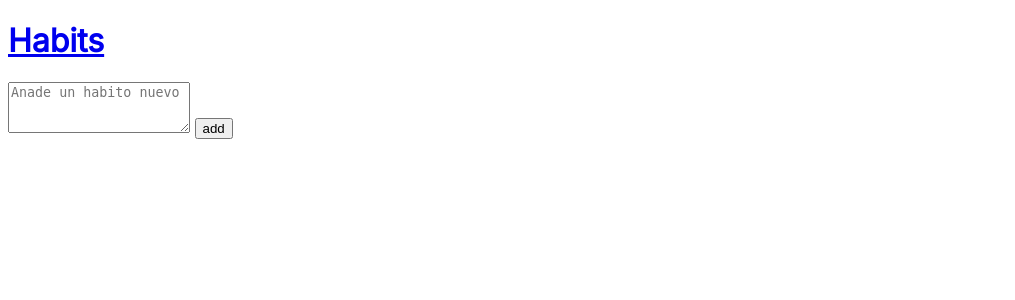
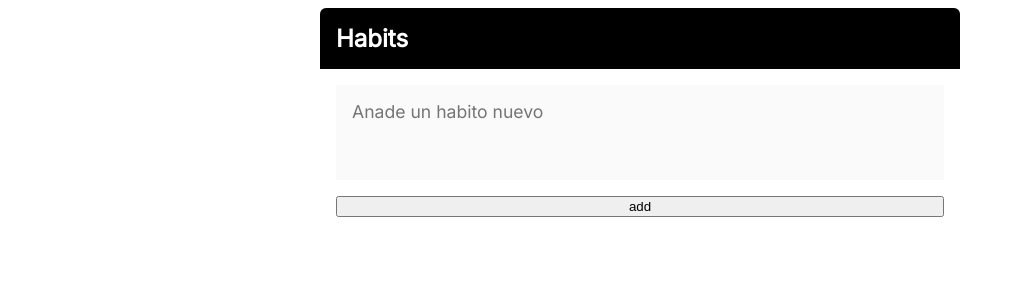
Before and after one commit to max-mena-SD/HabitTracker, a Flask app: page /add in a window 1280 px wide. Shown: the top 300 px of the page, without its empty margins (0-1015 px from the left). Run offline with Flask 2, Linux system fonts and the light colour scheme.

Commit message:
respaldo porque Flask esta malfuncionando

```diff
--- a/app.py
+++ b/app.py
@@ -1,12 +1,27 @@
-from flask import Flask, render_template, request
+import datetime
+from flask import Flask, render_template, request, request_started
 
 habits= []
 
 app= Flask(__name__)
 
+def date_range(start: datetime.date):
+    dates= [start + datetime.timedelta(days=day) for day in range(-3,4)]
+    return dates
+
 @app.route("/")
 def index():
-    return render_template("index.html",habits=habits , title="Habit Tracker - Home")
+
+    date_str= request.args.get("date")
+
+    if date_str:
+        selected_date= datetime.date.fromisoformat(date_str)
+    else:
+        selected_date=datetime.date.today()
+
+    return render_template(
+        "index.html", habits=habits , title="Habit Tracker - Home", date_range=date_range, selected_date=selected_date
+        )
 
 @app.route("/add", methods=["GET", "POST"])
 def add_habit():
--- a/static/css/main.css
+++ b/static/css/main.css
@@ -7,4 +7,53 @@
 body{
     box-sizing: border-box;
     font-family: "Inter", sans-serif;
+}.header,
+.main{
+    max-width: 40rem;
+    margin: 0 auto;
+    padding: 1rem;
 }
+.header{
+    display: flex;
+    background: #000;
+    color: #fff;
+    justify-content: space-between;
+    align-items: center;
+    border-radius: 6px  6px 0px 0px;
+}
+.header__link{
+    text-decoration: none;
+    color: inherit;
+    transition: color 0.1s ease-in-out;
+}
+.header__link:hover{
+    color: #f9dba0
+}
+.header__logo{
+    margin: 0;
+    font-size: 1.5rem;
+}
+.form{
+    display: flex;
+    flex-direction: column;
+    font-size: 1.1rem;
+}
+.form__input{
+    padding: 1rem;
+    font-family: inherit;
+    font-size: inherit;
+    resize: none;
+    border: 5px;
+    background-color: #fafafa;
+    margin-bottom: 1rem;
+}
+.form__butto{
+    font-size: inherit;
+    background-color: #f9dba0;
+    cursor: pointer;
+    border-radius: 6px;
+    border: none;
+    padding: 0.5rem;
+    align-self: flex-end;
+
+}
```
Also changed, not shown: templates/index.html (+12 -0 lines).
